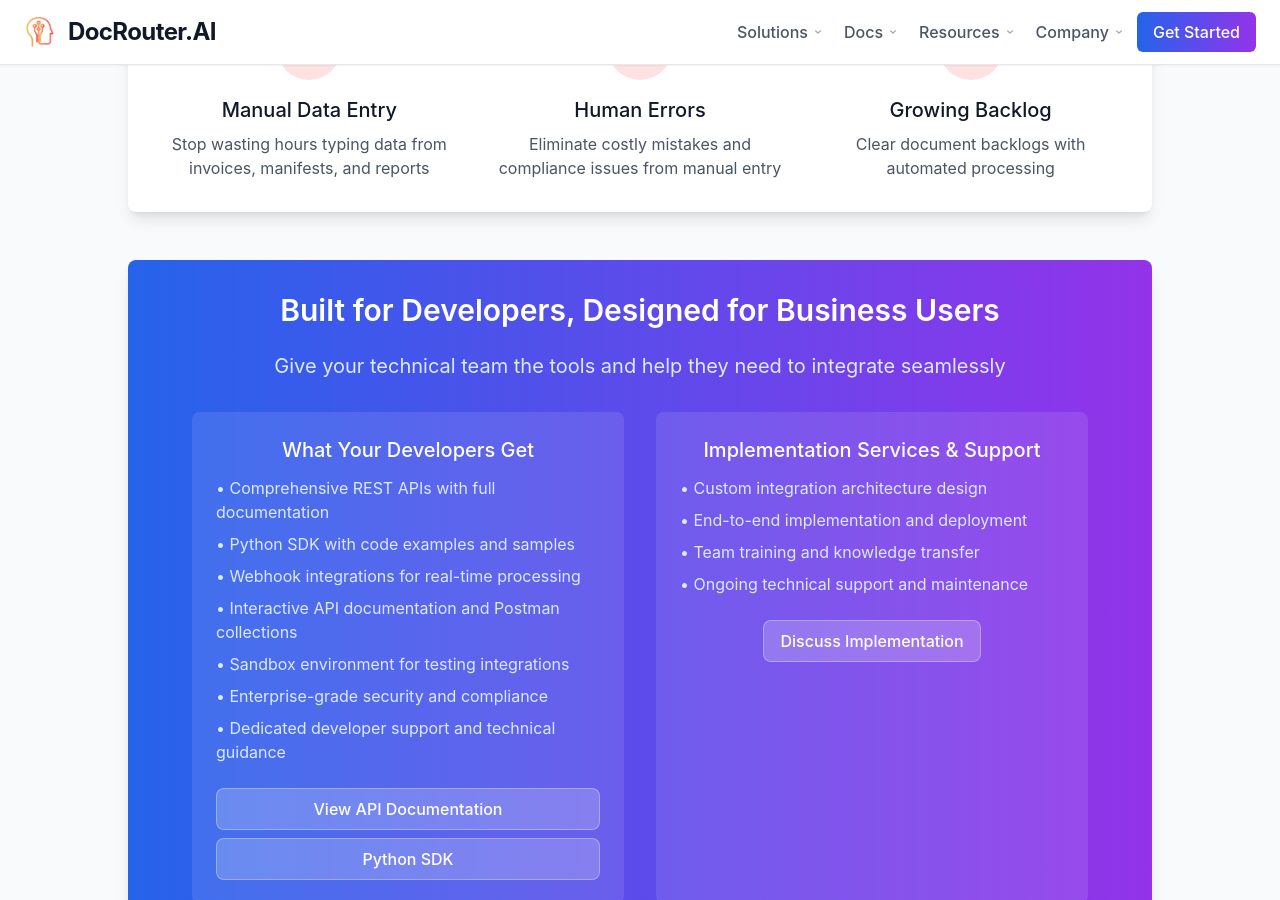
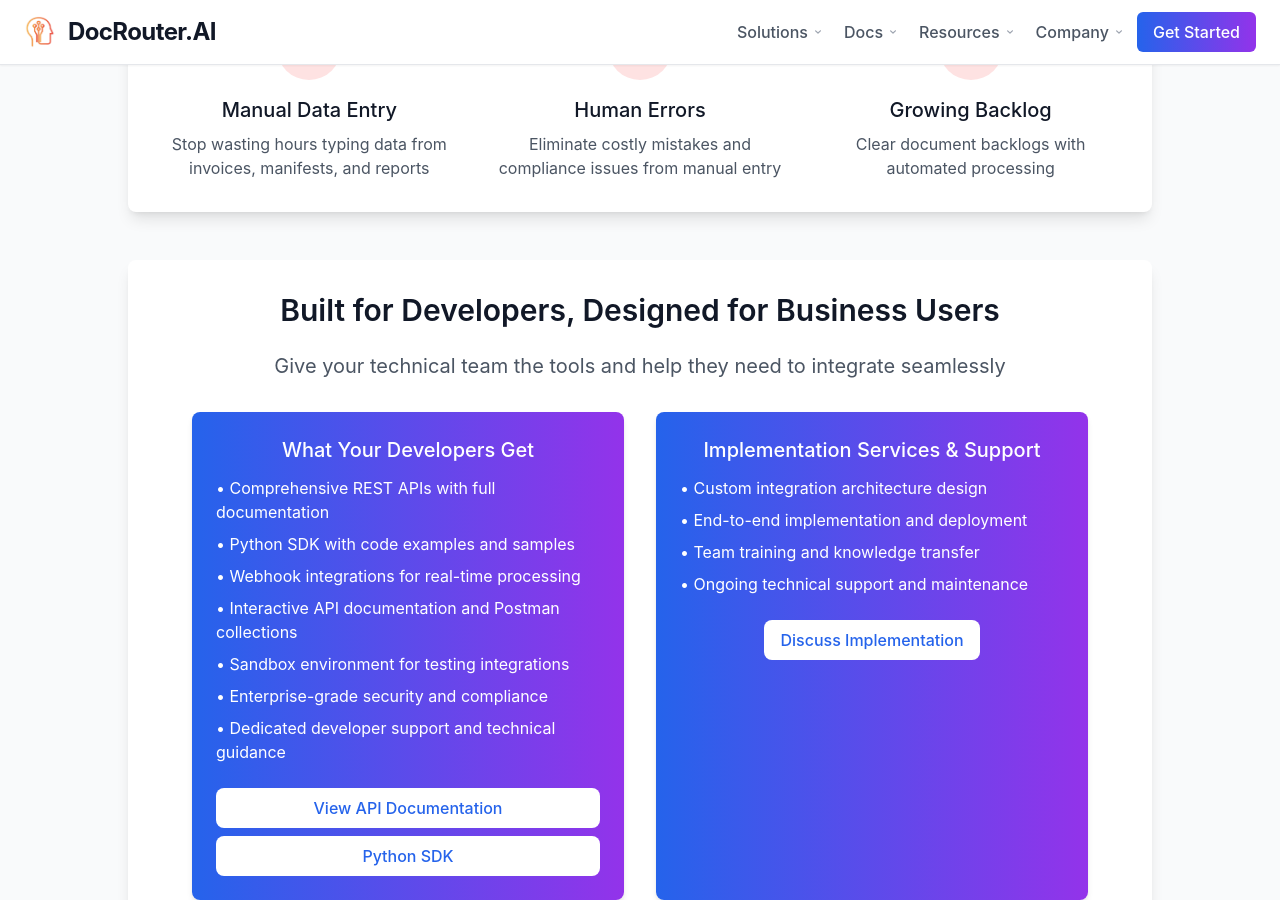
Before and after one commit to analytiq-hub/docrouter.github.io, a Jekyll site: the page built from index.md, in a window 1280 px wide and 900 px high, scrolled down 914 px. Built offline with Jekyll 4.4.1, drawn with Linux system fonts in a browser that asks for light colours; nearby versions of some CDN libraries.

Commit message:
Make developer section less bold - white background with gradient boxes

```diff
--- a/index.md
+++ b/index.md
@@ -66,16 +66,16 @@ title: "DocRouter - AI-Powered Document Processing"
         </section>
 
     <!-- Technical Excellence Section -->
-    <section class="bg-gradient-to-r from-blue-600 to-purple-600 rounded-lg shadow-lg p-8 mb-12">
+    <section class="bg-white rounded-lg shadow-lg p-8 mb-12">
         <div class="text-center">
-            <h2 class="text-3xl font-semibold text-white mb-6">Built for Developers, Designed for Business Users</h2>
-            <p class="text-xl text-blue-100 mb-8">
+            <h2 class="text-3xl font-semibold text-gray-900 mb-6">Built for Developers, Designed for Business Users</h2>
+            <p class="text-xl text-gray-600 mb-8">
                 Give your technical team the tools and help they need to integrate seamlessly
             </p>
             <div class="grid md:grid-cols-2 gap-8 max-w-4xl mx-auto">
-                <div class="bg-white bg-opacity-10 rounded-lg p-6">
+                <div class="bg-gradient-to-r from-blue-600 to-purple-600 rounded-lg p-6 shadow-md">
                     <h3 class="text-xl font-medium text-white mb-3">What Your Developers Get</h3>
-                    <ul class="text-blue-100 space-y-2 text-left">
+                    <ul class="text-white space-y-2 text-left">
                         <li>• Comprehensive REST APIs with full documentation</li>
                         <li>• Python SDK with code examples and samples</li>
                         <li>• Webhook integrations for real-time processing</li>
@@ -86,18 +86,18 @@ title: "DocRouter - AI-Powered Document Processing"
                     </ul>
                     <div class="mt-6 flex flex-col gap-2">
                         <a href="{{ '/docs/rest-api/' | relative_url }}"
-                           class="inline-block bg-white bg-opacity-20 hover:bg-opacity-30 text-white px-4 py-2 rounded-lg font-medium transition-all duration-200 border border-white border-opacity-30 text-center">
+                           class="inline-block bg-white hover:bg-gray-100 text-blue-600 px-4 py-2 rounded-lg font-medium transition-all duration-200 text-center">
                             View API Documentation
                         </a>
                         <a href="{{ '/docs/python-sdk/' | relative_url }}"
-                           class="inline-block bg-white bg-opacity-20 hover:bg-opacity-30 text-white px-4 py-2 rounded-lg font-medium transition-all duration-200 border border-white border-opacity-30 text-center">
+                           class="inline-block bg-white hover:bg-gray-100 text-blue-600 px-4 py-2 rounded-lg font-medium transition-all duration-200 text-center">
                             Python SDK
                         </a>
                     </div>
                 </div>
-                <div class="bg-white bg-opacity-10 rounded-lg p-6">
+                <div class="bg-gradient-to-r from-blue-600 to-purple-600 rounded-lg p-6 shadow-md">
                     <h3 class="text-xl font-medium text-white mb-3">Implementation Services & Support</h3>
-                    <ul class="text-blue-100 space-y-2 text-left">
+                    <ul class="text-white space-y-2 text-left">
                         <li>• Custom integration architecture design</li>
                         <li>• End-to-end implementation and deployment</li>
                         <li>• Team training and knowledge transfer</li>
@@ -105,7 +105,7 @@ title: "DocRouter - AI-Powered Document Processing"
                     </ul>
                     <div class="mt-6">
                         <a href="javascript:void(0)" onclick="openCalendly()"
-                           class="inline-block bg-white bg-opacity-20 hover:bg-opacity-30 text-white px-4 py-2 rounded-lg font-medium transition-all duration-200 border border-white border-opacity-30 text-center">
+                           class="inline-block bg-white hover:bg-gray-100 text-blue-600 px-4 py-2 rounded-lg font-medium transition-all duration-200 text-center">
                             Discuss Implementation
                         </a>
                     </div>
```
